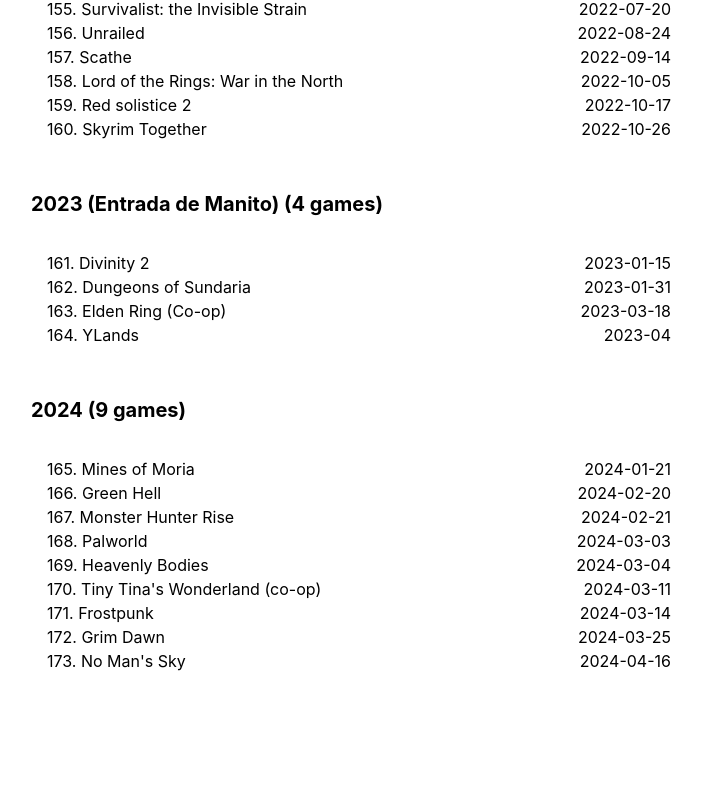
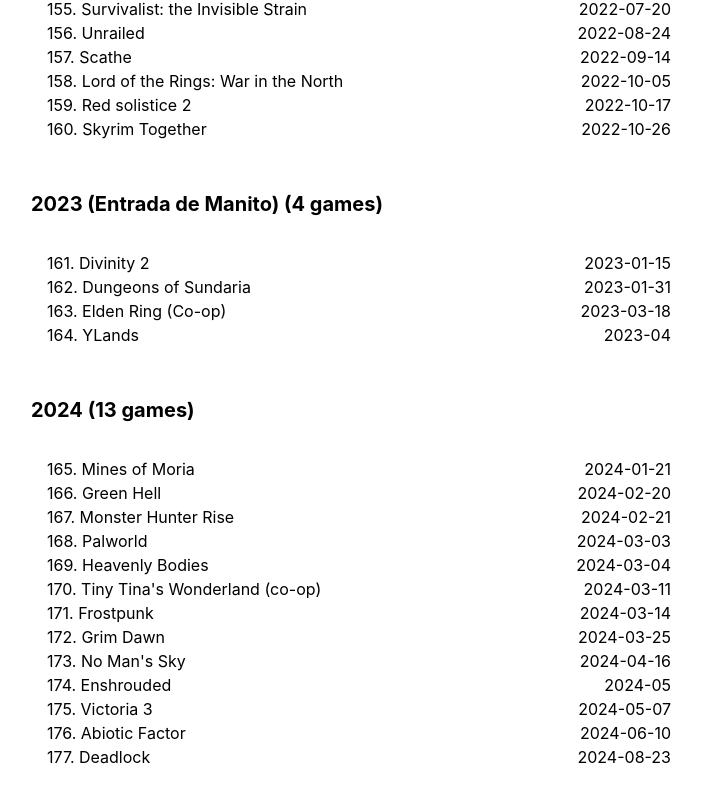
Before and after one commit to gvmorais/neorder, a Next.js app: page / in a window 1280 px wide. Shown: the part 8051-8852 px from the top of the page, without its empty margins (289-991 px from the left). Before the commit the page ends 8756 px from the top, so only its background shows below. Built offline with nearby package versions, Linux system fonts and the light colour scheme.

Commit message:
Added some games

```diff
--- a/pages/index.tsx
+++ b/pages/index.tsx
@@ -785,6 +785,22 @@
           name: "173. No Man's Sky",
           date: '2024-04-16',
         },
+        {
+          name: '174. Enshrouded',
+          date: '2024-05',
+        },
+        {
+          name: '175. Victoria 3',
+          date: '2024-05-07',
+        },
+        {
+          name: '176. Abiotic Factor',
+          date: '2024-06-10',
+        },
+        {
+          name: '177. Deadlock',
+          date: '2024-08-23',
+        },
       ],
     },
   ];
```
